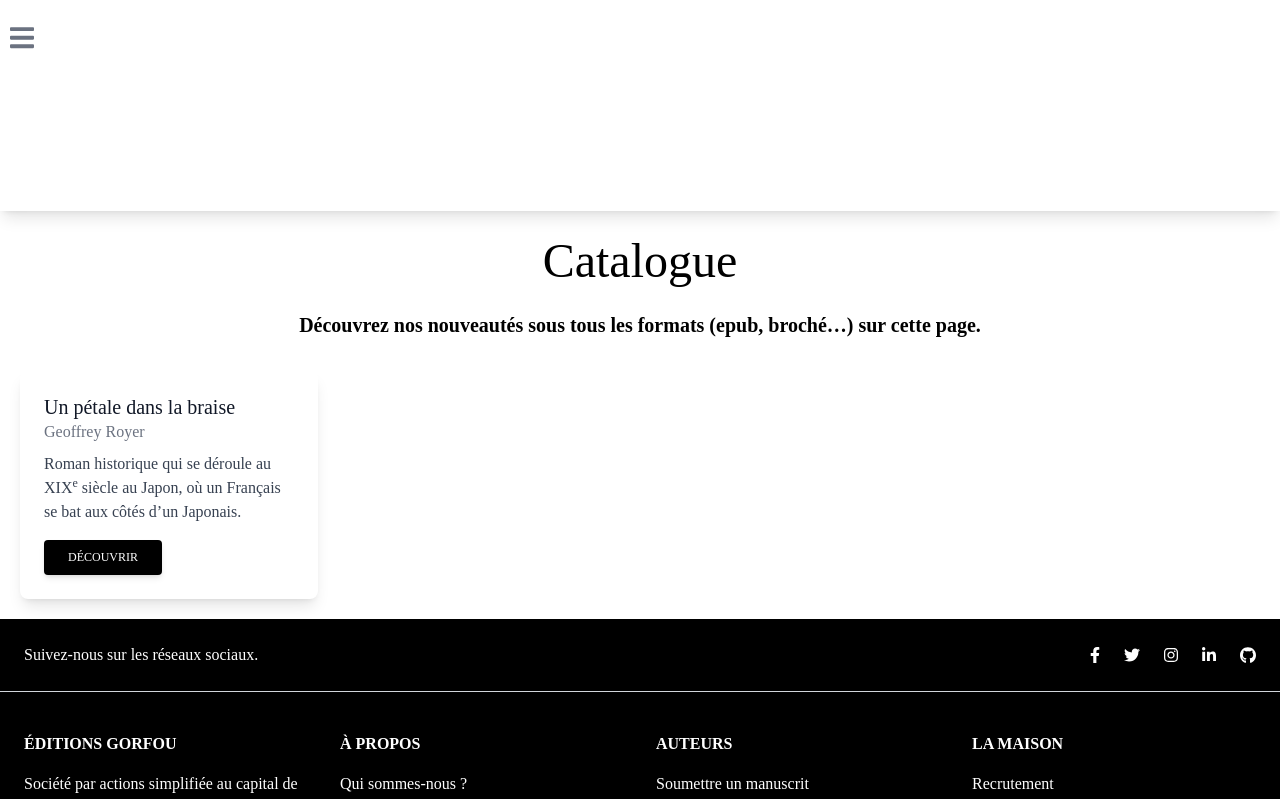
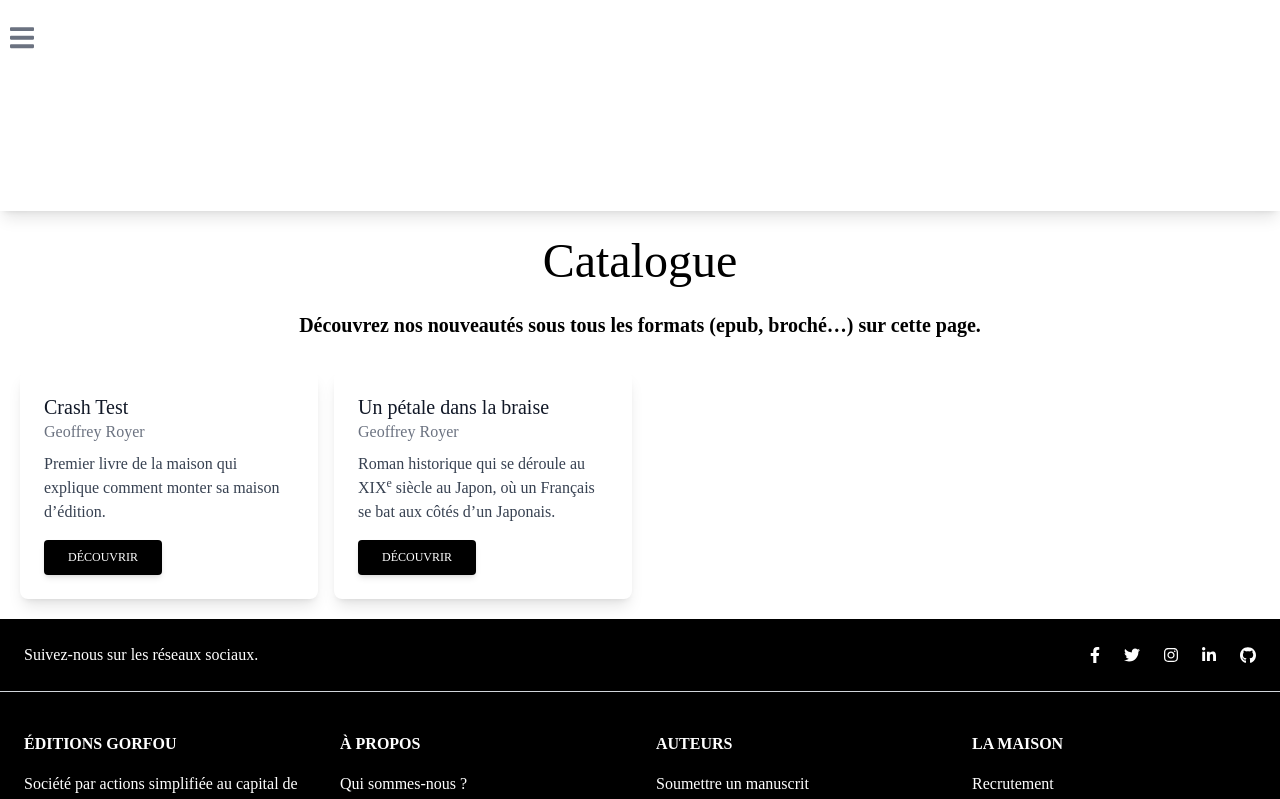
Before and after one commit to Editions-Gorfou/editions-gorfou.github.io, a Next.js app: page /catalog in a window 1280 px wide. Shown: the top 799 px of the page. Built offline with nearby package versions, Linux system fonts and the light colour scheme; what tw-elements would draw is missing.

Commit message:
Update books

```diff
--- a/src/data/books.js
+++ b/src/data/books.js
@@ -1,5 +1,16 @@
 export default [
   {
+    "slug": "crash-test",
+    "title": "Crash Test",
+    "author": "Geoffrey Royer",
+    "pitch": "Premier livre de la maison qui explique comment monter sa maison d’édition.",
+    "cover": "/assets/cover/crash-test.svg",
+    "cover2": "/assets/cover/crash-test.svg",
+    "ebook-isbn": "978-2-38535-000-0",
+    "paperback-isbn": "978-2-38535-001-7"
+  },
+  {
+    "slug": "un-petale-dans-la-braise",
     "title": "Un pétale dans la braise",
     "author": "Geoffrey Royer",
     "pitch": "Roman historique qui se déroule au XIX<sup>e</sup> siècle au Japon, où un Français se bat aux côtés d’un Japonais.",
```
